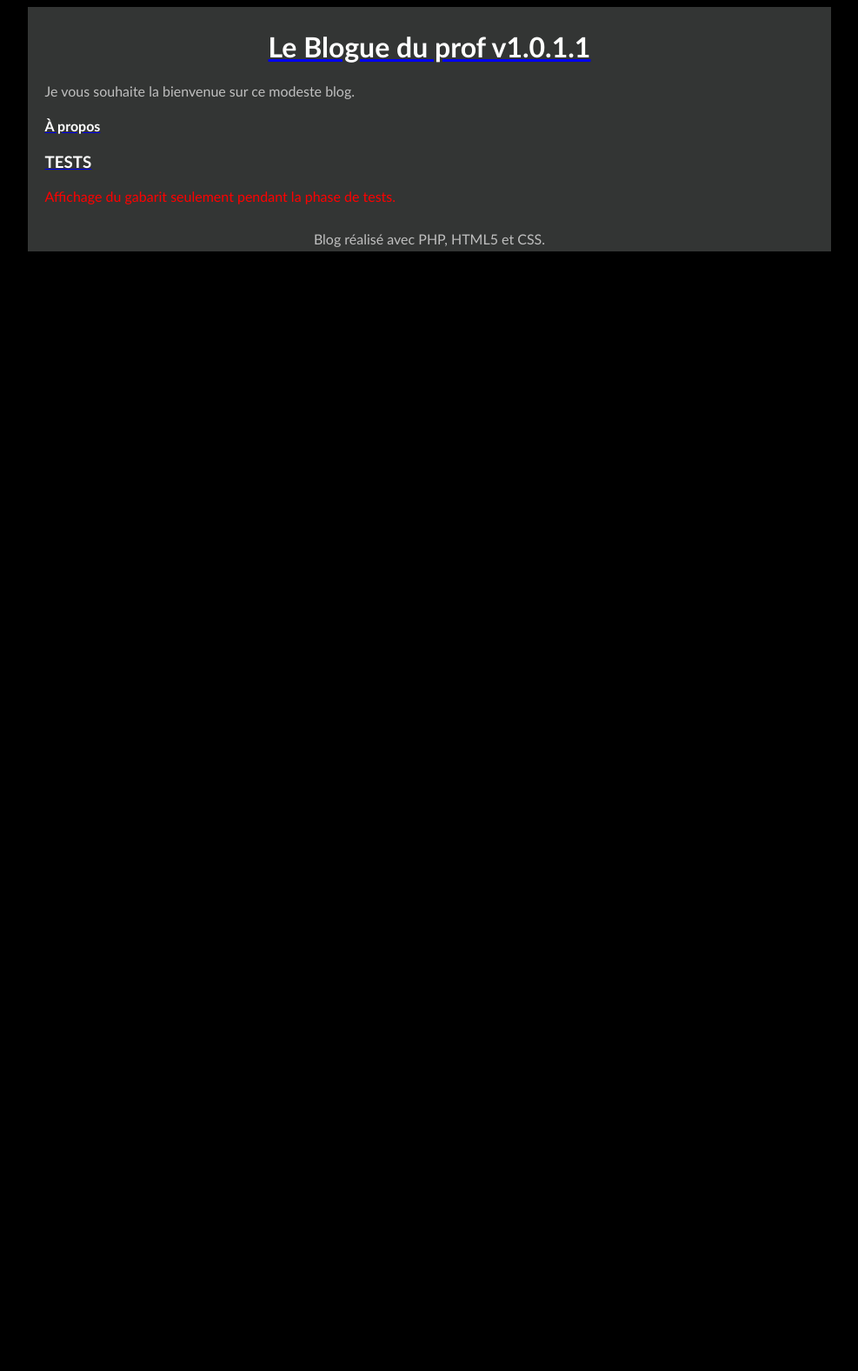
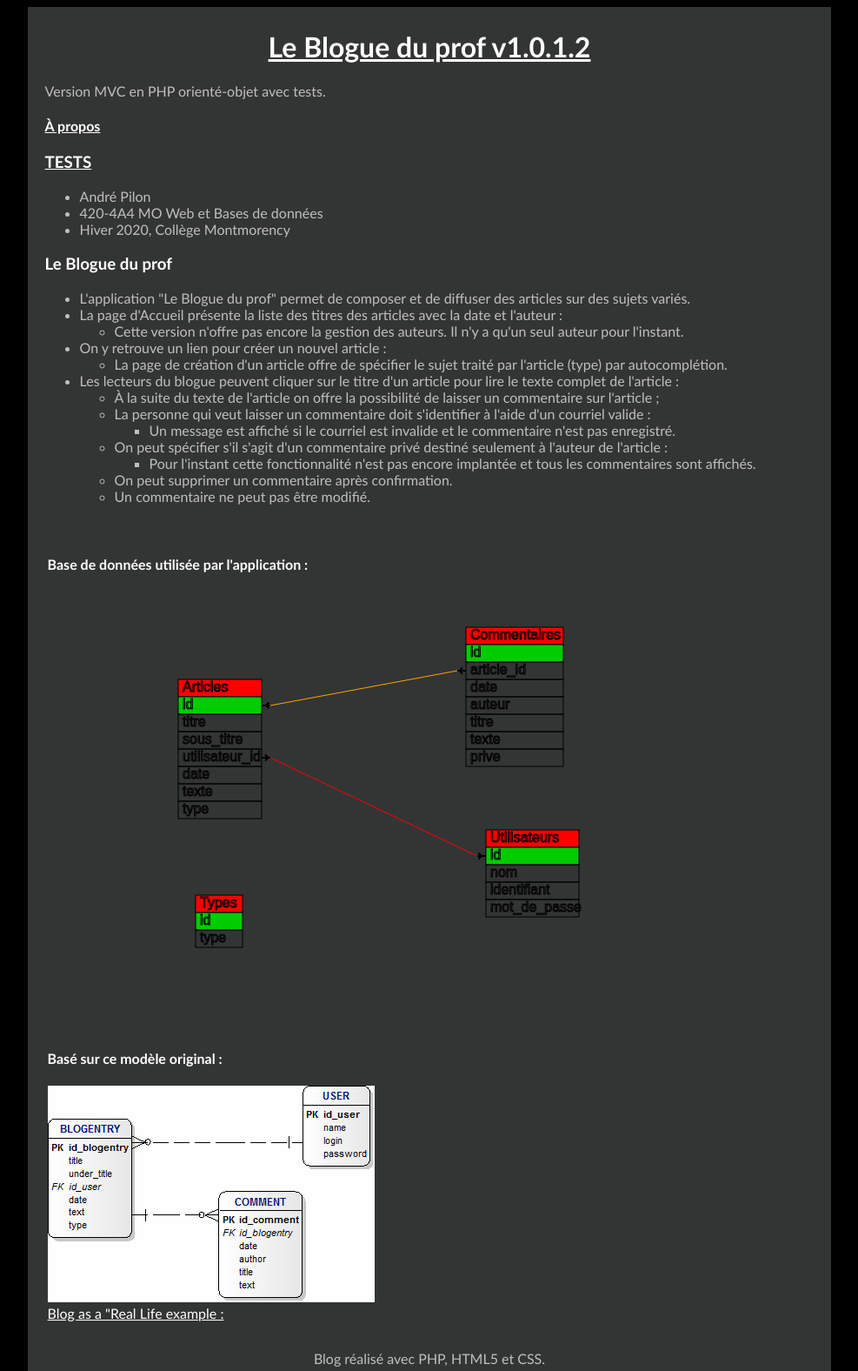
Before and after one commit to apilon/Vers_MVC_POO_tests, a PHP site: page /index.php?action=apropos in a window 1280 px wide. Shown: the whole page at 87% size, without its empty margins (146-1133 px from the left). Before the commit the page ends 289 px from the top, so only its background shows below. Run offline with PHP 8.4, Linux system fonts and the light colour scheme; some libraries are stand-ins or nearby versions.

Commit message:
Mise à jour avec contrôle des actions d'écriture à BD

```diff
--- a/Contenu/css/style.css
+++ b/Contenu/css/style.css
@@ -17,7 +17,7 @@ body {
     font-family: 'Futura-Medium', 'Futura', 'Trebuchet MS', sans-serif;
 }
 
-h1, h2, h3, h4, h5, h6 {
+h1, h2, h3, h4, h5, h6, a {
     color: white;
 }
 
--- a/Controleur/ControleurArticle.php
+++ b/Controleur/ControleurArticle.php
@@ -36,7 +36,11 @@ class ControleurArticle {
 
 // Enregistre le nouvel article et retourne à la liste des articles
     public function ajouter($article) {
-        $this->article->setArticle($article);
+        if (H204A4_PUBLIC) {
+            $_SESSION['h204a4message'] = "Ajouter un article n'est pas permis en démonstration";
+        } else {
+            $this->article->setArticle($article);
+        }
         $this->articles();
     }
 
@@ -49,7 +53,12 @@ class ControleurArticle {
 
 // Enregistre l'article modifié et retourne à la liste des articles
     public function miseAJourArticle($article) {
-        $this->article->updateArticle($article);
+        if (H204A4_PUBLIC) {
+            $_SESSION['h204a4message'] = "Moddifier un article n'est pas permis en démonstration";
+        } else {
+            $this->article->updateArticle($article);
+        }
         $this->articles();
     }
+
 }
--- a/Controleur/ControleurCommentaire.php
+++ b/Controleur/ControleurCommentaire.php
@@ -15,8 +15,12 @@ class ControleurCommentaire {
     public function commentaire($commentaire) {
         $validation_courriel = filter_var($commentaire['auteur'], FILTER_VALIDATE_EMAIL);
         if ($validation_courriel) {
-            // Ajouter le commentaire à l'aide du modèle
-            $this->commentaire->setCommentaire($commentaire);
+            if (H204A4_PUBLIC) {
+                $_SESSION['h204a4message'] = "Ajouter un commentaire n'est pas permis en démonstration";
+            } else {
+                // Ajouter le commentaire à l'aide du modèle
+                $this->commentaire->setCommentaire($commentaire);
+            }
             //Recharger la page pour mettre à jour la liste des commentaires associés
             header('Location: index.php?action=article&id=' . $commentaire['article_id']);
         } else {
@@ -37,8 +41,12 @@ class ControleurCommentaire {
     public function supprimer($id) {
         // Lire le commentaire afin d'obtenir le id de l'article associé
         $commentaire = $this->commentaire->getCommentaire($id);
-        // Supprimer le commentaire à l'aide du modèle
-        $this->commentaire->deleteCommentaire($id);
+        if (H204A4_PUBLIC) {
+            $_SESSION['h204a4message'] = "Supprimer un commentaire n'est pas permis en démonstration";
+        } else {
+            // Supprimer le commentaire à l'aide du modèle
+            $this->commentaire->deleteCommentaire($id);
+        }
         //Recharger la page pour mettre à jour la liste des commentaires associés
         header('Location: index.php?action=article&id=' . $commentaire['article_id']);
     }
--- a/Controleur/Routeur.php
+++ b/Controleur/Routeur.php
@@ -1,4 +1,9 @@
 <?php
+
+//Attention il s'agit d'identificateurs à portée globale alors les nom doivent être exclusifs
+//Une constante nommée simplement "public" ne serait pas une bonne idée
+define("H204A4_PUBLIC", true); //si public alors aucune modification permise à la BD
+session_start(); // Le message à afficher dans le gabarit lorsque ce n'est pas permis sera dans $_SESSION['h204a4message']
 
 require_once 'Controleur/ControleurArticle.php';
 require_once 'Controleur/ControleurCommentaire.php';
@@ -21,7 +26,10 @@ class Routeur {
     public function routerRequete() {
         try {
             if (isset($_GET['action'])) {
-                if ($_GET['action'] == 'article') {
+                // À propos
+                if ($_GET['action'] == 'apropos') {
+                    $this->apropos();
+                } else if ($_GET['action'] == 'article') {
                     $id = intval($this->getParametre($_GET, 'id'));
                     if ($id != 0) {
                         // Vérifier si une erreur est présente
@@ -29,8 +37,7 @@ class Routeur {
                         $this->ctrlArticle->article($id, $erreur);
                     } else
                         throw new Exception("Identifiant d'article non valide");
-                }
-                else if ($_GET['action'] == 'commentaire') {
+                } else if ($_GET['action'] == 'commentaire') {
                     // Tester l'existence des paramètres requis
                     $article_id = intval($this->getParametre($_POST, 'article_id'));
                     if ($article_id != 0) {
@@ -42,22 +49,19 @@ class Routeur {
                         $this->ctrlCommentaire->commentaire($_POST);
                     } else
                         throw new Exception("Identifiant d'article non valide");
-                }
-                else if ($_GET['action'] == 'confirmer') {
+                } else if ($_GET['action'] == 'confirmer') {
                     $id = intval($this->getParametre($_GET, 'id'));
                     if ($id != 0) {
                         $this->ctrlCommentaire->confirmer($id);
                     } else
                         throw new Exception("Identifiant de commentaire non valide");
-                }
-                else if ($_GET['action'] == 'supprimer') {
+                } else if ($_GET['action'] == 'supprimer') {
                     $id = intval($this->getParametre($_POST, 'id'));
                     if ($id != 0) {
                         $this->ctrlCommentaire->supprimer($id);
                     } else
                         throw new Exception("Identifiant de commentaire non valide");
-                }
-                else if ($_GET['action'] == 'nouvelArticle') {
+                } else if ($_GET['action'] == 'nouvelArticle') {
                     $this->ctrlArticle->nouvelArticle();
                 } else if ($_GET['action'] == 'ajouter') {
                     // Tester l'existence des paramètres requis
@@ -71,13 +75,13 @@ class Routeur {
                         $this->ctrlArticle->ajouter($_POST);
                     } else
                         throw new Exception("Identifiant d'utilisateur non valide");
-                }
-                else if ($_GET['action'] == 'miseAJourArticle') {
+                } else if ($_GET['action'] == 'miseAJourArticle') {
                     // Tester l'existence des paramètres requis
                     $id = intval($this->getParametre($_POST, 'id'));
                     if ($id != 0) {
                         $utilisateur_id = intval($this->getParametre($_POST, 'utilisateur_id'));
                         if ($utilisateur_id != 0) {
+                            //Vérifier l'existence des paramètres
                             $this->getParametre($_POST, 'titre');
                             $this->getParametre($_POST, 'sous_titre');
                             $this->getParametre($_POST, 'texte');
@@ -88,8 +92,7 @@ class Routeur {
                             throw new Exception("Identifiant d'utilisateur non valide");
                     } else
                         throw new Exception("Identifiant d'article non valide");
-                }
-                else if ($_GET['action'] == 'modifierArticle') {
+                } else if ($_GET['action'] == 'modifierArticle') {
                     $id = intval($this->getParametre($_GET, 'id'));
                     if ($id != 0) {
                         $this->ctrlArticle->modifierArticle($id);
@@ -108,6 +111,12 @@ class Routeur {
         }
     }
 
+    // Affiche une explication de l'application
+    private function apropos() {
+        $vue = new Vue("Apropos");
+        $vue->generer();
+    }
+
     // Affiche une erreur
     private function erreur($msgErreur) {
         $vue = new Vue("Erreur");
--- a/Modele/Article.php
+++ b/Modele/Article.php
@@ -11,7 +11,7 @@ class Article extends Modele {
 
 // Renvoie la liste de tous les articles, triés par identifiant décroissant
     public function getArticles() {
-        $sql = 'select * from Articles'
+        $sql = 'select * from articles'
                 . ' order by ID desc';
         $articles = $this->executerRequete($sql);
         return $articles;
@@ -26,7 +26,7 @@ class Article extends Modele {
 
 // Renvoie les informations sur un article
     function getArticle($idArticle) {
-        $sql = 'select * from Articles'
+        $sql = 'select * from articles'
                 . ' where ID=?';
         $article = $this->executerRequete($sql, [$idArticle]);
         if ($article->rowCount() == 1) {
@@ -37,7 +37,7 @@ class Article extends Modele {
     }
 // Met à jour un article
     public function updateArticle($article) {
-        $sql = 'UPDATE Articles'
+        $sql = 'UPDATE articles'
                 . ' SET titre = ?, sous_titre = ?, utilisateur_id = ?, date = NOW(), texte = ?, type = ?'
                 . ' WHERE id = ?';
         $result = $this->executerRequete($sql, [$article['titre'], $article['sous_titre'], $article['utilisateur_id'], $article['texte'], $article['type'], $article['id']]);
--- a/Modele/Commentaire.php
+++ b/Modele/Commentaire.php
@@ -11,7 +11,7 @@ class Commentaire extends Modele {
 
     // Renvoie la liste des commentaires associés à un article
     public function getCommentaires($idArticle) {
-        $sql = 'select * from Commentaires'
+        $sql = 'select * from commentaires'
                 . ' where article_id = ?';
 
         $commentaires = $this->executerRequete($sql, [$idArticle]);
@@ -20,7 +20,7 @@ class Commentaire extends Modele {
 
 // Renvoie un commentaire spécifique
     public function getCommentaire($id) {
-        $sql = 'select * from Commentaires'
+        $sql = 'select * from commentaires'
                 . ' where id = ?';
         $commentaire = $this->executerRequete($sql, [$id]);
         if ($commentaire->rowCount() == 1) {
@@ -32,7 +32,7 @@ class Commentaire extends Modele {
 
 // Supprime un commentaire
     public function deleteCommentaire($id) {
-        $sql = 'UPDATE Commentaires'
+        $sql = 'UPDATE commentaires'
                 . ' SET efface = 1'
                 . ' WHERE id = ?';
         $result = $this->executerRequete($sql, [$id]);
--- a/Modele/Modele.php
+++ b/Modele/Modele.php
@@ -38,7 +38,7 @@ abstract class Modele {
     private function getBdd() {
         if ($this->bdd == null) {
             // Création de la connexion
-            $this->bdd = new PDO('mysql:host=localhost;dbname=Blogue-vers-MVC-v1_0_0_0;charset=utf8',
+            $this->bdd = new PDO('mysql:host=localhost;dbname=Blogue-vers-MVC-v1_0_1_0;charset=utf8',
                     'root', 'mysql',
                     array(PDO::ATTR_ERRMODE => PDO::ERRMODE_EXCEPTION));
         }
--- a/Vue/gabarit.php
+++ b/Vue/gabarit.php
@@ -10,8 +10,8 @@
     <body>
         <div id="global">
             <header>
-                <a href="index.php"><h1 id="titreBlog">Le Blogue du prof v1.0.1.1</h1></a>
-                <p>Je vous souhaite la bienvenue sur ce modeste blog.</p>
+                <a href="index.php"><h1 id="titreBlog">Le Blogue du prof v1.0.1.2</h1></a>
+                <p>Version MVC en PHP orienté-objet avec tests.</p>
                 <a href="index.php?action=apropos">
                     <h4>À propos</h4>
                 </a>
@@ -19,6 +19,12 @@
                     <h3>TESTS</h3>
                 </a>
             </header>
+            <?php
+            if (isset($_SESSION['h204a4message']) and $_SESSION['h204a4message'] != "") {
+                echo '<span style="color : red;">' . $_SESSION['h204a4message'] . '</span><br/>';
+                $_SESSION['h204a4message'] = ""; // Le message n'est affiché qu'une seule fois
+            }
+            ?>
             <div id="contenu">
                 <?= $contenu ?>   <!-- Élément spécifique -->
             </div> <!-- #contenu -->
--- a/Vue/vueApropos.php
+++ b/Vue/vueApropos.php
@@ -1,6 +1,5 @@
 <?php $titre = 'Le Blogue du prof version 1.0.0.1'; ?>
 
-<?php ob_start(); ?>
 <ul>
     <li>André Pilon</li>
 
@@ -68,6 +67,3 @@
         </td>
     </tr>
 </table>
-<?php $contenu = ob_get_clean(); ?>
-
-<?php require 'Vue/gabarit.php'; ?>
--- a/Vue/vueArticle.php
+++ b/Vue/vueArticle.php
@@ -13,6 +13,7 @@
 <header>
     <h1 id="titreReponses">Réponses à <?= $article['titre'] ?> :</h1>
 </header>
+<?= ($commentaires->rowCount() == 0) ? '<span style="color : green;">Pas encore de commentaires pour cet article.</span>' : '' ?>
 <?php foreach ($commentaires as $commentaire): ?>
     <?php if ($commentaire['efface'] == '0') : ?>
         <p><a href="index.php?action=confirmer&id=<?= $commentaire['id'] ?>" >
--- a/Vue/vueModifierArticle.php
+++ b/Vue/vueModifierArticle.php
@@ -15,3 +15,6 @@
         <input type="submit" value="Modifier" />
     </p>
 </form>
+<form action="index.php">
+    <input type="submit" value="Annuler" />
+</form>
--- a/index.php
+++ b/index.php
@@ -1,9 +1,11 @@
 <?php
 
-//require 'Controleur/Routeur.php';
+require 'Controleur/Routeur.php';
 
-//$routeur = new Routeur();
-//$routeur->routerRequete();
-$titre = "TESTS des modèles et des vues";
-$contenu = '<span style="color : red;">Affichage du gabarit seulement pendant la phase de tests.</span>';
-require 'Vue/gabarit.php';
+$routeur = new Routeur();
+$routeur->routerRequete();
+
+// Mettez les instructions ci-dessus en commentaires et décommentez celles ci-dessous pour l'accès aux tests seulement
+//$titre = "TESTS des modèles et des vues";
+//$contenu = '<span style="color : red;">Affichage du gabarit seulement tel que demandé pour le Travail pratique 3.</span><br/>';
+//require 'Vue/gabarit.php';
```
Also changed, not shown: Controleur/Controleur.php (deleted, +0 -89 lines), Vue/vueAccueil.php (deleted, +0 -26 lines).
